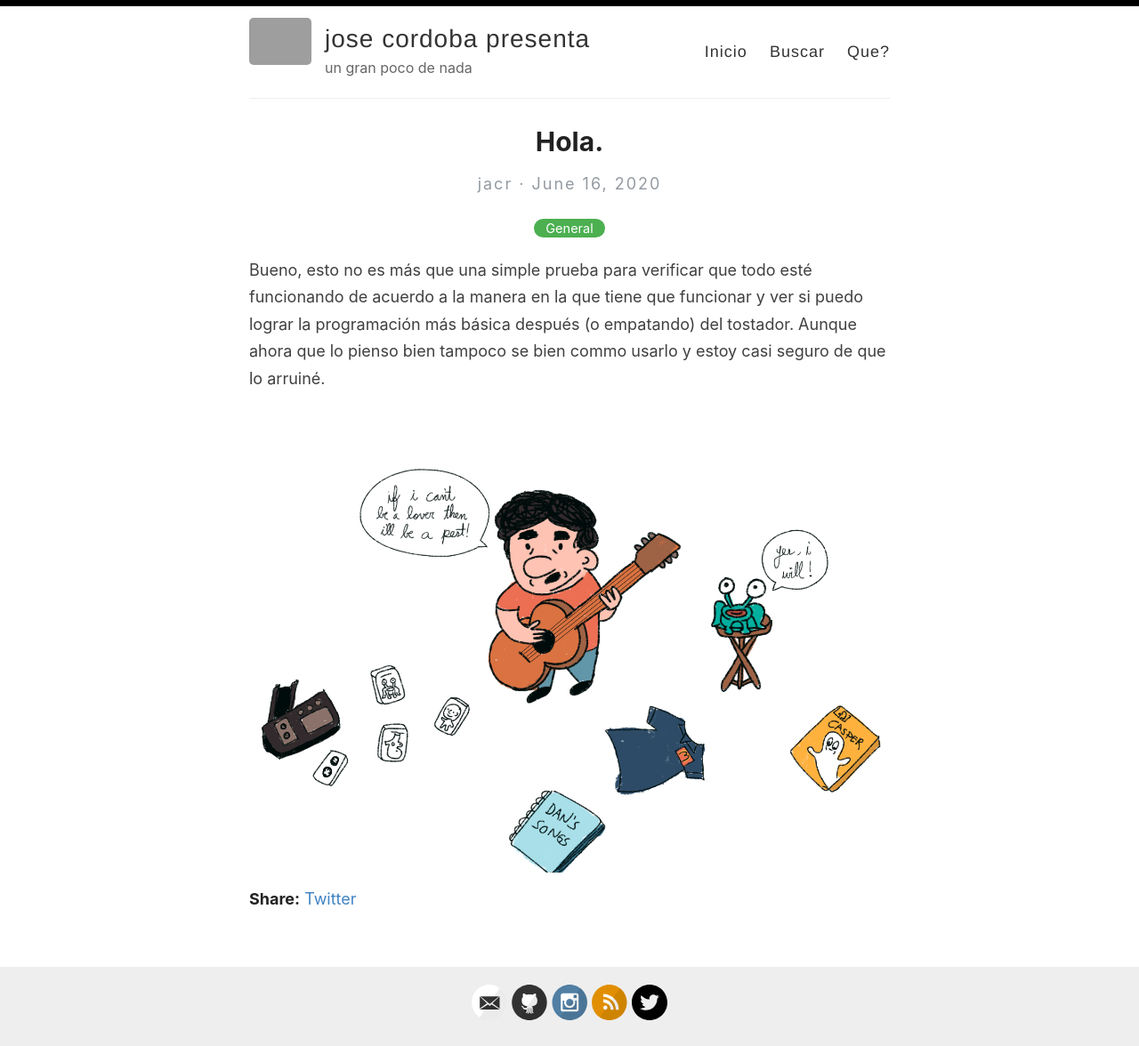
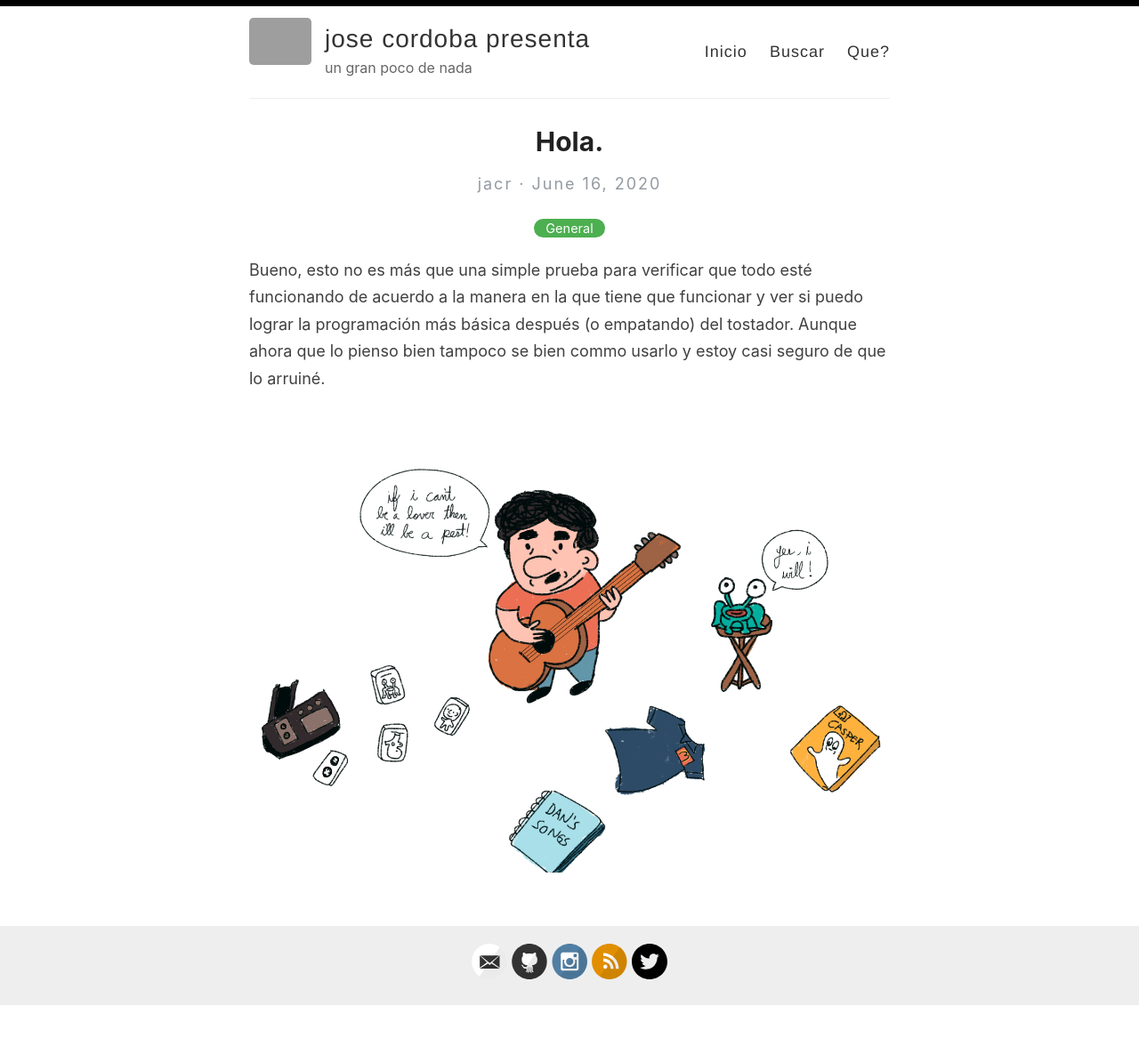
Before and after one commit to jacordobaruiz/hello, a Jekyll site: the page built from _posts/2020-06-16-hola.md, in a window 1280 px wide. Shown: the whole page at 89% size. Built offline with Jekyll 4.4.1, drawn with Linux system fonts in a browser that asks for light colours; after the commit the page ends 1131 px from its top, so only the background shows below that; grey boxes are pictures that could not be loaded.

Commit message:
Update post.html

```diff
--- a/_layouts/post.html
+++ b/_layouts/post.html
@@ -27,10 +27,6 @@
     {{ content }}
   </div>
 
-  <div>
-    <p><span class="share-box">Share:</span> <a href="http://twitter.com/share?text={{ page.title }}&url={{site.url}}{{page.url}}" target="_blank">Twitter</a></p>
-  </div>
-
   <!--<div class="date">
     Written on {{ page.date | date: "%B %e, %Y" }}
   </div>-->
```
